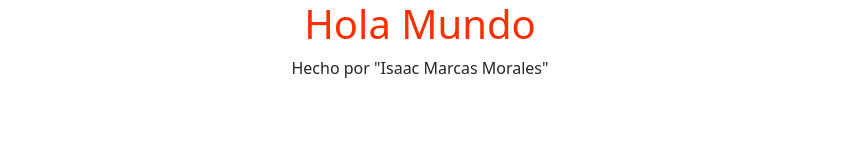
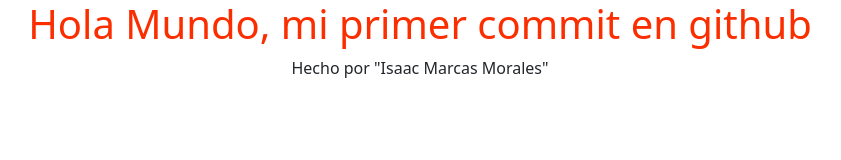
Before and after one commit to IsaacMarcas/one-hosting, a plain HTML site: page index.html in a window 1280 px wide. Shown: the whole page, without its empty margins (220-1061 px from the left). Drawn offline with nearby package versions, Linux system fonts and the light colour scheme.

Commit message:
actualizando texto

```diff
--- a/index.html
+++ b/index.html
@@ -9,7 +9,7 @@
 </head>
 <body>
     <div class="text-center">
-        <h1>Hola Mundo</h1>
+        <h1>Hola Mundo, mi primer commit en github</h1>
         <p>Hecho por "Isaac Marcas Morales"</p>
     </div>
     <div class="banner-clasehosting">
```
